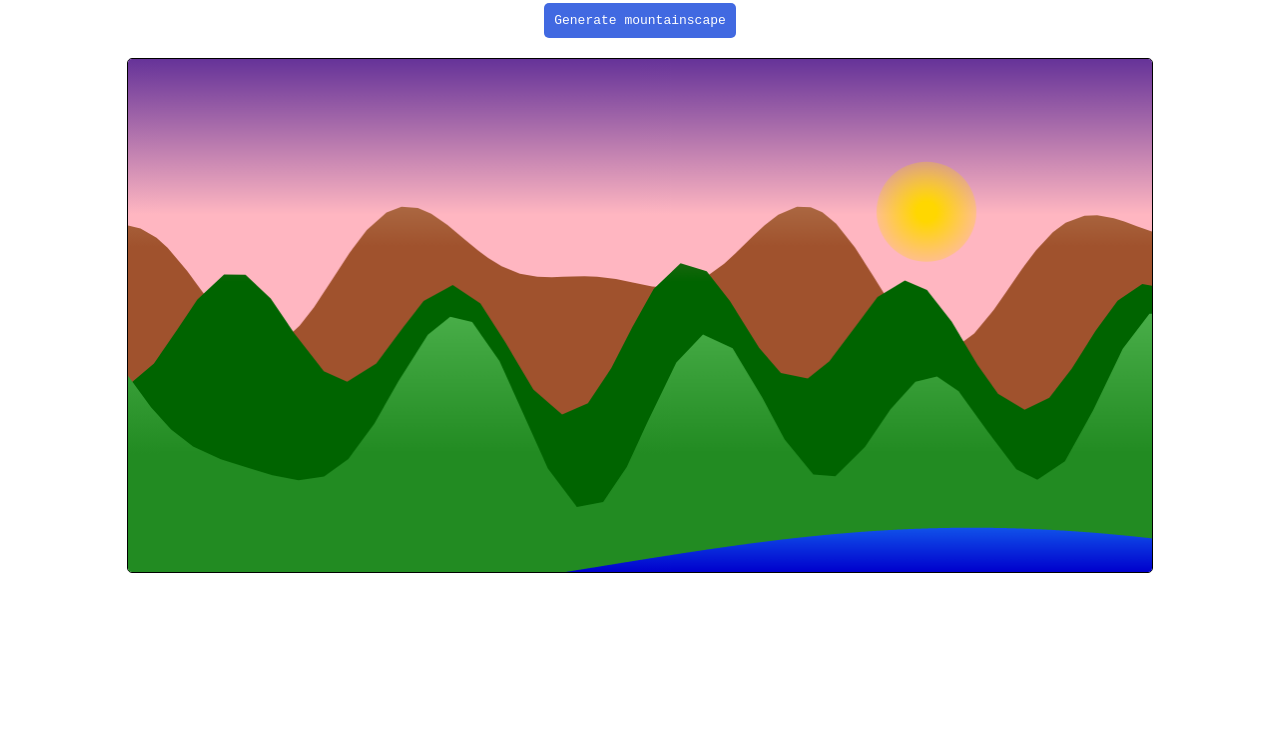
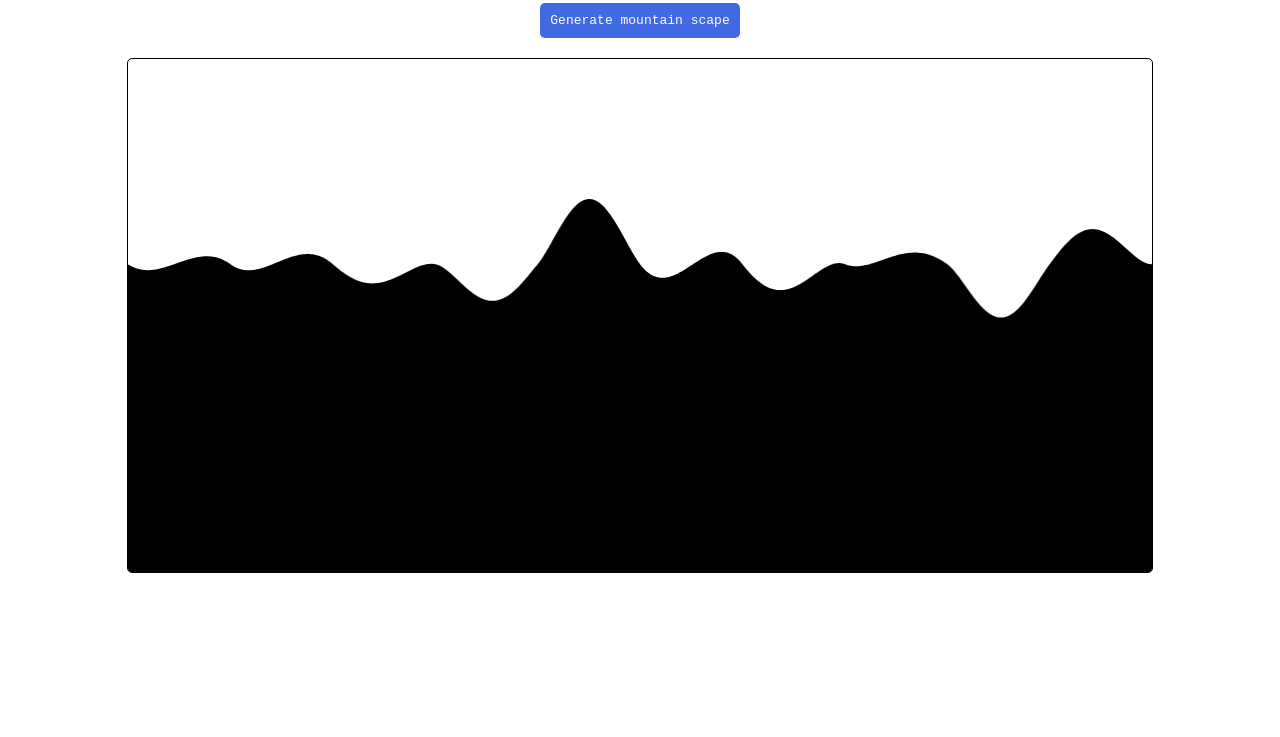
Before and after one commit to Sammcb/MountainScape, a plain HTML site: page index.html in a window 1280 px wide. Shown: the part 63-800 px from the top of the page. Drawn offline with Linux system fonts and the light colour scheme.

Commit message:
Began implementing new algorithm.

```diff
--- a/index.html
+++ b/index.html
@@ -2,10 +2,10 @@
 <link rel="stylesheet" href="./mountains.css">
 <script src="./mountains.js"></script>
 <title>MountainScape</title>
-<body onresize="scaleRes()" onload="mtnGen()">
+<body onresize="scaleCanvas()" onload="setupCanvas(); draw()">
 	<div class="center-column">
 		<h1 class="title">MountainScape</h1>
-		<a id="submit" onclick="mtnGen()">Generate mountainscape</a>
-		<canvas id="mtn" />
+		<a id="submit" onclick="draw()">Generate mountain scape</a>
+		<canvas id="mountain" />
 	</div>
 </body>
--- a/mountains.css
+++ b/mountains.css
@@ -47,7 +47,7 @@ body {
 	}
 }
 
-#mtn {
+#mountain {
 	border-radius: 5px;
 	border: 0.1px solid var(--separator);
 	width: 80%;
--- a/mountains.js
+++ b/mountains.js
@@ -1,135 +1,319 @@
-// Randomizer seed
+// Canvas setup
+let canvas = null
+let context = null
+let width = 0
+let height = 0
+
+function clearCanvas() {
+	context.clearRect(0, 0, width, height)
+}
+
+// Store seed for redrawing on scale
+let previousSeed = 1
+
+function scaleCanvas() {
+	// Set canvas visible height
+	const cssWidth = canvas.offsetWidth
+	const cssHeight = Math.floor(cssWidth / 2)
+	canvas.style.height = `${cssHeight}px`
+
+	// Retina display support
+	const scale = window.devicePixelRatio
+	width = cssWidth * scale
+	height = cssHeight * scale
+	canvas.width = width
+	canvas.height = height
+
+	// Redraw
+	seed = previousSeed
+	draw()
+}
+
+function setupCanvas() {
+	canvas = document.getElementById('mountain')
+	context = canvas.getContext('2d')
+
+	scaleCanvas()
+}
+
+// Randomizer
 let seed = 1
 
-function mtnGen() {
-	// Rng
-	let lcg = x => seed = (1103515245 * x + 12345) % Math.pow(2, 31)
-	let rMax = Math.pow(2, 31) - 1
-	let rRange = (min, max) => lcg(seed) / rMax * (max - min) + min
-
-	// Canvas setup
-	let c = document.getElementById('mtn')
-	c.style.height = `${Math.floor(c.offsetWidth / 2)}px`
-	let ctx = c.getContext('2d')
-	let w = c.offsetWidth
-	let h = c.offsetWidth / 2
-	let scale = window.devicePixelRatio
-	c.width = w * scale
-	c.height = h * scale
-	ctx.scale(scale, scale)
-	ctx.clearRect(0, 0, c.width, c.height)
-	ctx.strokeStyle = 'rgba(0, 0, 0, 0)'
-
-	let mtn = (x, params, sh=0) => {
-		let y = 0
-		params.forEach(p => y += p.a * (p.sin ? Math.sin(x * p.b + p.c) : Math.cos(x * p.b + p.c)))
-		return h * y + sh
-	};
-
-	// Background
-	// bg color gradient fill (pink to purple, purple to blue, etc)
-	var grd = ctx.createLinearGradient(0, 0, 0, c.height)
-	grd.addColorStop(0, 'rebeccapurple')
-	// Range for pink to purple transition = [0.2, 0.4]
-	grd.addColorStop(rRange(0.2, 0.4), 'lightpink')
-	ctx.fillStyle = grd
-	ctx.fillRect(0, 0, c.width, c.height)
-
-	// Sun/Moon
-	// Range for y = [100, 400]
-	let skyY = rRange(100, 400)
-	grd = ctx.createRadialGradient(800, skyY, 10, 800, skyY, 60)
-	grd.addColorStop(0, 'gold')
-	grd.addColorStop(1, 'rgba(255, 215, 0, 0.1')
-	ctx.fillStyle = grd
-	ctx.beginPath()
-	ctx.arc(800, skyY, 50, 0, 2 * Math.PI)
-	ctx.fill()
-
-	// Background mountains
-	// Range for a = [0.01, 0.15]
-	// Range for b = [0.005, 0.03]
-	// Range for c = [-100, 100]
-	let bgParams = []
-	// Range for number of functions = [4, 10]
-	let bgMax = rRange(4, 10)
-	for (let i = 1; i < bgMax; i++) bgParams.push({'sin': rRange(0, 1) >= 0.5, a: rRange(0.01, 0.15), b: rRange(0.005, 0.03), c: rRange(-100, 100)})
-	grd = ctx.createLinearGradient(0, 0, 0, c.height)
-	grd.addColorStop(0, 'tan')
-	// Range for dark brown to light brown transition = [0.3, 0.5]
-	grd.addColorStop(rRange(0.3, 0.5), 'sienna')
-	ctx.fillStyle = grd
-	ctx.beginPath()
-	ctx.moveTo(0, h)
-	// Range for step size = [20, 30]
-	for (let x = 0; x <= w + 30; x += rRange(10, 20)) ctx.lineTo(x, mtn(x, bgParams, h / 2 - 50))
-	ctx.lineTo(w, h)
-	ctx.closePath()
-	ctx.fill()
-
-	// Midground mountains
-	// Range for a = [0.01, 0.1]
-	// Range for b = [0.01, 0.03]
-	// Range for c = [-100, 100]
-	let mgParams = []
-	// Range for number of functions = [4, 8]
-	let mgMax = rRange(4, 8)
-	for (let i = 0; i < mgMax; i++) mgParams.push({'sin': rRange(0, 1) >= 0.5, a: rRange(0.01, 0.1), b: rRange(0.01, 0.03), c: rRange(-100, 100)})
-	grd = ctx.createLinearGradient(0, 0, 0, c.height)
-	grd.addColorStop(0.3, 'darkolivegreen')
-	// Range for dark green to light green transition = [0.6, 0.8]
-	grd.addColorStop(rRange(0.4, 0.5), 'darkgreen')
-	ctx.fillStyle = grd
-	ctx.beginPath()
-	ctx.moveTo(0, h)
-	// Range for step size = [20, 30]
-	for (let x = 0; x <= w + 30; x += rRange(20, 30)) ctx.lineTo(x, mtn(x, mgParams, h / 2 + 20))
-	ctx.lineTo(w, h)
-	ctx.closePath()
-	ctx.fill()
-
-	// Foreground mountains
-	// Range for a = [0.01, 0.07]
-	// Range for b = [0.01, 0.03]
-	// Range for c = [-100, 100]
-	let fgParams = []
-	// Range for number of functions = [4, 10]
-	let fgMax = rRange(4, 10)
-	for (let i = 0; i < fgMax; i++) fgParams.push({'sin': rRange(0, 1) >= 0.5, a: rRange(0.01, 0.07), b: rRange(0.01, 0.03), c: rRange(-100, 100)})
-	grd = ctx.createLinearGradient(0, 0, 0, c.height)
-	grd.addColorStop(0, 'lightgreen')
-	// Range for dark green to light green transition = [0.7, 0.9]
-	grd.addColorStop(rRange(0.7, 0.9), 'forestgreen')
-	ctx.fillStyle = grd
-	ctx.beginPath()
-	ctx.moveTo(0, h)
-	// Range for step size = [20, 30]
-	for (let x = 0; x <= w + 30; x += rRange(20, 30)) ctx.lineTo(x, mtn(x, fgParams, h / 2 + 100))
-	ctx.lineTo(w, h)
-	ctx.closePath()
-	ctx.fill()
-
-	// Lake
-	// Range for a = [0.06, 0.12]
-	// Range for b = [0.004, 0.0045]
-	// Range for c = [675, 725]
-	let lParams = [
-		{'sin': true, a: rRange(0.06, 0.12), b: rRange(0.004, 0.0045), c: rRange(675, 725)}
-	]
-	grd = ctx.createLinearGradient(0, 0, 0, c.height)
-	// Range for dark blue to light blue transition = [0.75, 0.85]
-	grd.addColorStop(rRange(0.75, 0.85), 'dodgerblue')
-	grd.addColorStop(1, 'mediumblue')
-	ctx.fillStyle = grd
-	ctx.beginPath()
-	ctx.moveTo(0, h)
-	for (let x = 0; x <= w; x++) ctx.lineTo(x, mtn(x, lParams, h / 2 + 250))
-	ctx.lineTo(w, h)
-	ctx.closePath()
-	ctx.fill()
+// Returns a random float in the range [0, 1]
+function randomFloat() {
+	const m = 4294967296
+	const a = 1664525
+	const c = 1
+	seed = (a * seed + c) % m
+	return seed / m
 }
 
-function scaleRes() {
-	let c = document.getElementById('mtn')
-	c.style.height = `${Math.floor(c.offsetWidth / 2)}px`
+// Returns a random float in the range [min, max]
+function randomFloatInRange(min, max) {
+	return randomFloat() * (max - min) + min
 }
+
+
+// Calculate gradients
+// except in the one dimensional case where the gradients are random scalars between -1 and 1
+
+function generateGradients(step) {
+	let gradients = []
+	for (let x = 0; x < width + step; x += step) {
+		gradients.push(randomFloatInRange(-1, 1))
+	}
+
+	return gradients
+}
+
+function getCornerGradients(x, step, gradients) {
+	const cell = Math.floor(x / step)
+	return [gradients[cell], gradients[cell + 1]]
+}
+
+function getOffsetVectors(x, step, cornerGradients) {
+	const scaledX = (x % step) / step
+	return [-scaledX, 1 - scaledX]
+}
+
+function getDotProducts(x, step, gradients) {
+	const cornerGradients = getCornerGradients(x, step, gradients)
+	const offsetVectors = getOffsetVectors(x, step, cornerGradients)
+	return [cornerGradients[0] * offsetVectors[0], cornerGradients[1] * offsetVectors[1]]
+}
+
+function smoothstep(x) {
+	if (x <= 0) {
+		return 0
+	} else if (x <= 1) {
+		return 3 * Math.pow(x, 2) - 2 * Math.pow(x, 3)
+	} else {
+		return 1
+	}
+}
+
+function interpolate(x, step, dotProducts) {
+	const scaledX = (x % step) / step
+	return dotProducts[0] + smoothstep(scaledX) * (dotProducts[1] - dotProducts[0])
+}
+
+function perlin(frequency) {
+	if (frequency <= 0) {
+		throw Error('Frequency must be greater than 0.')
+	}
+
+	const gradients = generateGradients(frequency)
+	let noise = []
+
+	for (let x = 0; x < width; x++) {
+		const cornerGradients = getCornerGradients(x, frequency, gradients)
+		const dotProducts = getDotProducts(x, frequency, gradients)
+		const interpolated = interpolate(x, frequency, dotProducts)
+		noise.push(interpolated)
+	}
+
+	return noise
+}
+
+function scaleY(y, scale, shift) {
+	return (y + 1) * scale + shift
+}
+
+function formMountain() {
+	previousSeed = seed
+
+	const deviceScale = height / 1000
+	const frequency = 200 * deviceScale
+
+	let heights = perlin(frequency)
+
+	const scale = 300 * deviceScale
+	const shift = 100 * deviceScale
+
+	const padding = 5
+
+	context.beginPath()
+	context.strokeStyle = '#000000'
+	context.moveTo(-padding, height)
+	context.lineTo(-padding, scaleY(heights[0], scale, shift))
+
+	for (let x = 1; x < width; x++) {
+		const y = scaleY(heights[x], scale, shift)
+		context.lineTo(x, y)
+	}
+
+	context.lineTo(width + padding, scaleY(heights[width - 1], scale, shift))
+	context.lineTo(width + padding, height)
+
+	context.closePath()
+	context.fill()
+}
+
+function draw() {
+	clearCanvas()
+	formMountain()
+}
+
+
+// function mountainY = (x, params, shift=0) => {
+// 		let y = 0
+// 		for (param of params) {
+// 			y +=
+// 		}
+// 		params.forEach(param => y += param.a * (param.sin ? Math.sin(x * param.b + param.c) : Math.cos(x * param.b + param.c)))
+// 		return height * y + shift
+// 	};
+
+// function placeMountain(context) {
+// 	// Background mountains
+// 	// Range for a = [0.01, 0.15]
+// 	// Range for b = [0.005, 0.03]
+// 	// Range for c = [-100, 100]
+// 	let bgParams = []
+// 	// Range for number of functions = [4, 10]
+// 	let bgMax = rRange(4, 10)
+// 	for (let i = 1; i < bgMax; i++) bgParams.push({'sin': rRange(0, 1) >= 0.5, a: rRange(0.01, 0.15), b: rRange(0.005, 0.03), c: rRange(-100, 100)})
+// 	grd = context.createLinearGradient(0, 0, 0, canvas.height)
+// 	grd.addColorStop(0, 'tan')
+// 	// Range for dark brown to light brown transition = [0.3, 0.5]
+// 	grd.addColorStop(rRange(0.3, 0.5), 'sienna')
+// 	context.fillStyle = grd
+// 	context.beginPath()
+// 	context.moveTo(0, height)
+// 	// Range for step size = [20, 30]
+// 	// for (let x = 0; x <= width + 30; x += rRange(10, 20)) context.lineTo(x, mtn(x, bgParams, height / 2 - 50))
+// 	// for (let x = 0; x < width; x += 1) {
+// 	// 	context.lineTo(x, mtn(x, bgParams, height / 2 - 50))
+// 	// }
+
+// 	// Simulate water erosion
+// 	let maxDrops = 1
+// 	let flatThreshold = 5
+// 	let flowDirection = (atX, atY) => {
+// 		if (atX > 0) {
+// 			let leftY = mtn(atX - 1, bgParams, height / 2 - 50)
+// 			if (leftY - atY)
+// 		}
+// 		if (atX < width) {
+
+// 		}
+// 		return 0
+// 	}
+// 	for (let drop = 0; drop < maxDrops; drop++) {
+// 		let dropX = rRange(0, width)
+// 		let dropY = mtn(dropX, bgParams, height / 2 - 50)
+
+// 	}
+// 	context.lineTo(width, height)
+// 	context.closePath()
+// 	context.fill()
+// }
+
+// function mtnGen() {
+// 	// Rng
+// 	let lcg = x => seed = (1103515245 * x + 12345) % Math.pow(2, 31)
+// 	let rMax = Math.pow(2, 31) - 1
+// 	let rRange = (min, max) => lcg(seed) / rMax * (max - min) + min
+
+// 	// Canvas setup
+// 	canvas = document.getElementById('mtn')
+// 	canvas.style.height = `${Math.floor(canvas.offsetWidth / 2)}px`
+// 	let context = canvas.getContext('2d')
+// 	let width = canvas.offsetWidth
+// 	let height = canvas.offsetWidth / 2
+// 	let scale = window.devicePixelRatio
+// 	canvas.width = width * scale
+// 	canvas.height = height * scale
+// 	context.scale(scale, scale)
+// 	context.clearRect(0, 0, canvas.width, canvas.height)
+// 	context.strokeStyle = 'rgba(0, 0, 0, 0)'
+
+// 	let mtn = (x, params, shift=0) => {
+// 		let y = 0
+// 		params.forEach(param => y += param.a * (param.sin ? Math.sin(x * param.b + param.c) : Math.cos(x * param.b + param.c)))
+// 		return height * y + shift
+// 	};
+
+// 	// Background
+// 	// bg color gradient fill (pink to purple, purple to blue, etc)
+// 	let background = context.createLinearGradient(0, 0, 0, canvas.height)
+// 	background.addColorStop(0, 'rebeccapurple')
+// 	// Range for pink to purple transition = [0.2, 0.4]
+// 	background.addColorStop(rRange(0.2, 0.4), 'lightpink')
+// 	context.fillStyle = background
+// 	context.fillRect(0, 0, canvas.width, canvas.height)
+
+// 	// Sun/Moon
+// 	// Range for y = [100, 400]
+// 	let skyY = rRange(100, 400)
+// 	let sun = context.createRadialGradient(800, skyY, 10, 800, skyY, 60)
+// 	sun.addColorStop(0, 'gold')
+// 	sun.addColorStop(1, 'rgba(255, 215, 0, 0.1')
+// 	context.fillStyle = sun
+// 	context.beginPath()
+// 	context.arc(800, skyY, 50, 0, 2 * Math.PI)
+// 	context.fill()
+
+// 	placeMountain(context)
+
+// 	// // Midground mountains
+// 	// // Range for a = [0.01, 0.1]
+// 	// // Range for b = [0.01, 0.03]
+// 	// // Range for c = [-100, 100]
+// 	// let mgParams = []
+// 	// // Range for number of functions = [4, 8]
+// 	// let mgMax = rRange(4, 8)
+// 	// for (let i = 0; i < mgMax; i++) mgParams.push({'sin': rRange(0, 1) >= 0.5, a: rRange(0.01, 0.1), b: rRange(0.01, 0.03), c: rRange(-100, 100)})
+// 	// grd = ctx.createLinearGradient(0, 0, 0, c.height)
+// 	// grd.addColorStop(0.3, 'darkolivegreen')
+// 	// // Range for dark green to light green transition = [0.6, 0.8]
+// 	// grd.addColorStop(rRange(0.4, 0.5), 'darkgreen')
+// 	// ctx.fillStyle = grd
+// 	// ctx.beginPath()
+// 	// ctx.moveTo(0, h)
+// 	// // Range for step size = [20, 30]
+// 	// for (let x = 0; x <= w + 30; x += rRange(20, 30)) ctx.lineTo(x, mtn(x, mgParams, h / 2 + 20))
+// 	// ctx.lineTo(w, h)
+// 	// ctx.closePath()
+// 	// ctx.fill()
+
+// 	// // Foreground mountains
+// 	// // Range for a = [0.01, 0.07]
+// 	// // Range for b = [0.01, 0.03]
+// 	// // Range for c = [-100, 100]
+// 	// let fgParams = []
+// 	// // Range for number of functions = [4, 10]
+// 	// let fgMax = rRange(4, 10)
+// 	// for (let i = 0; i < fgMax; i++) fgParams.push({'sin': rRange(0, 1) >= 0.5, a: rRange(0.01, 0.07), b: rRange(0.01, 0.03), c: rRange(-100, 100)})
+// 	// grd = ctx.createLinearGradient(0, 0, 0, c.height)
+// 	// grd.addColorStop(0, 'lightgreen')
+// 	// // Range for dark green to light green transition = [0.7, 0.9]
+// 	// grd.addColorStop(rRange(0.7, 0.9), 'forestgreen')
+// 	// ctx.fillStyle = grd
+// 	// ctx.beginPath()
+// 	// ctx.moveTo(0, h)
+// 	// // Range for step size = [20, 30]
+// 	// for (let x = 0; x <= w + 30; x += rRange(20, 30)) ctx.lineTo(x, mtn(x, fgParams, h / 2 + 100))
+// 	// ctx.lineTo(w, h)
+// 	// ctx.closePath()
+// 	// ctx.fill()
+
+// 	// // Lake
+// 	// // Range for a = [0.06, 0.12]
+// 	// // Range for b = [0.004, 0.0045]
+// 	// // Range for c = [675, 725]
+// 	// let lParams = [
+// 	// 	{'sin': true, a: rRange(0.06, 0.12), b: rRange(0.004, 0.0045), c: rRange(675, 725)}
+// 	// ]
+// 	// grd = ctx.createLinearGradient(0, 0, 0, c.height)
+// 	// // Range for dark blue to light blue transition = [0.75, 0.85]
+// 	// grd.addColorStop(rRange(0.75, 0.85), 'dodgerblue')
+// 	// grd.addColorStop(1, 'mediumblue')
+// 	// ctx.fillStyle = grd
+// 	// ctx.beginPath()
+// 	// ctx.moveTo(0, h)
+// 	// for (let x = 0; x <= w; x++) ctx.lineTo(x, mtn(x, lParams, h / 2 + 250))
+// 	// ctx.lineTo(w, h)
+// 	// ctx.closePath()
+// 	// ctx.fill()
+// }
```
